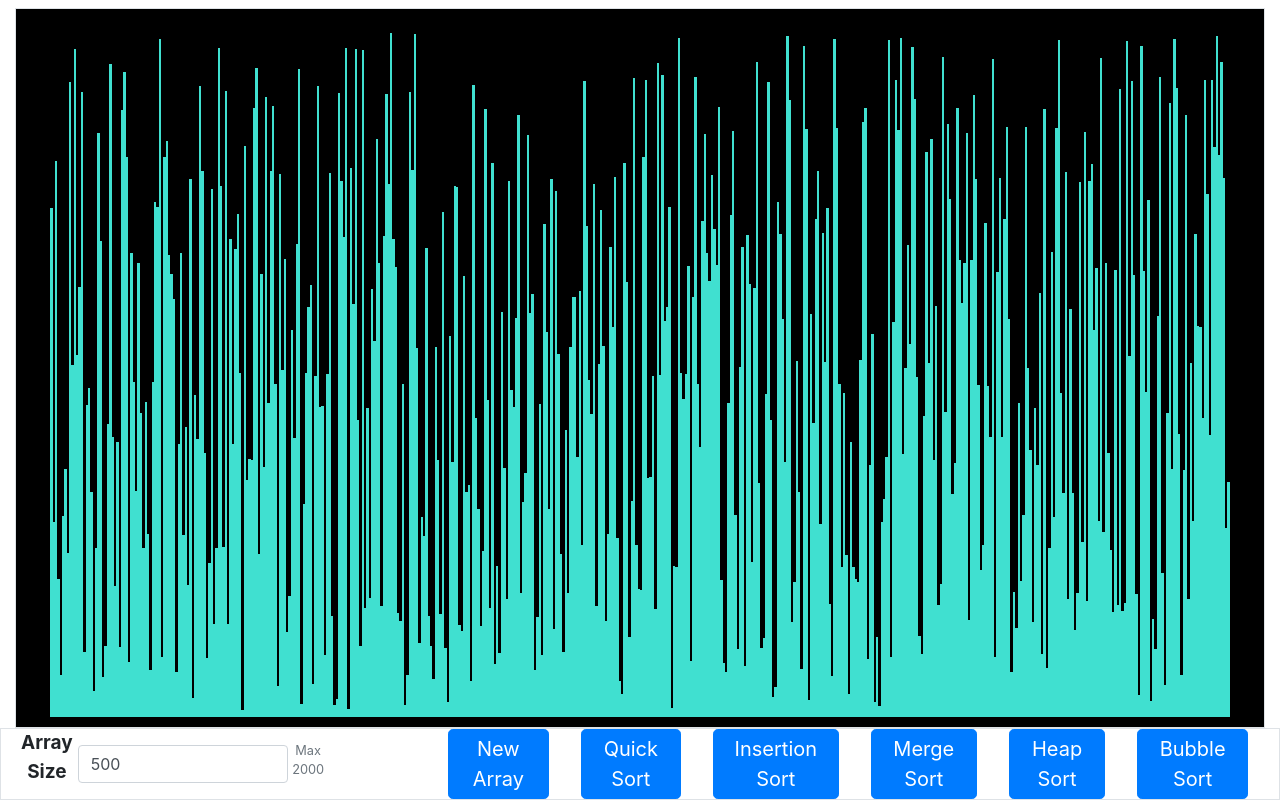
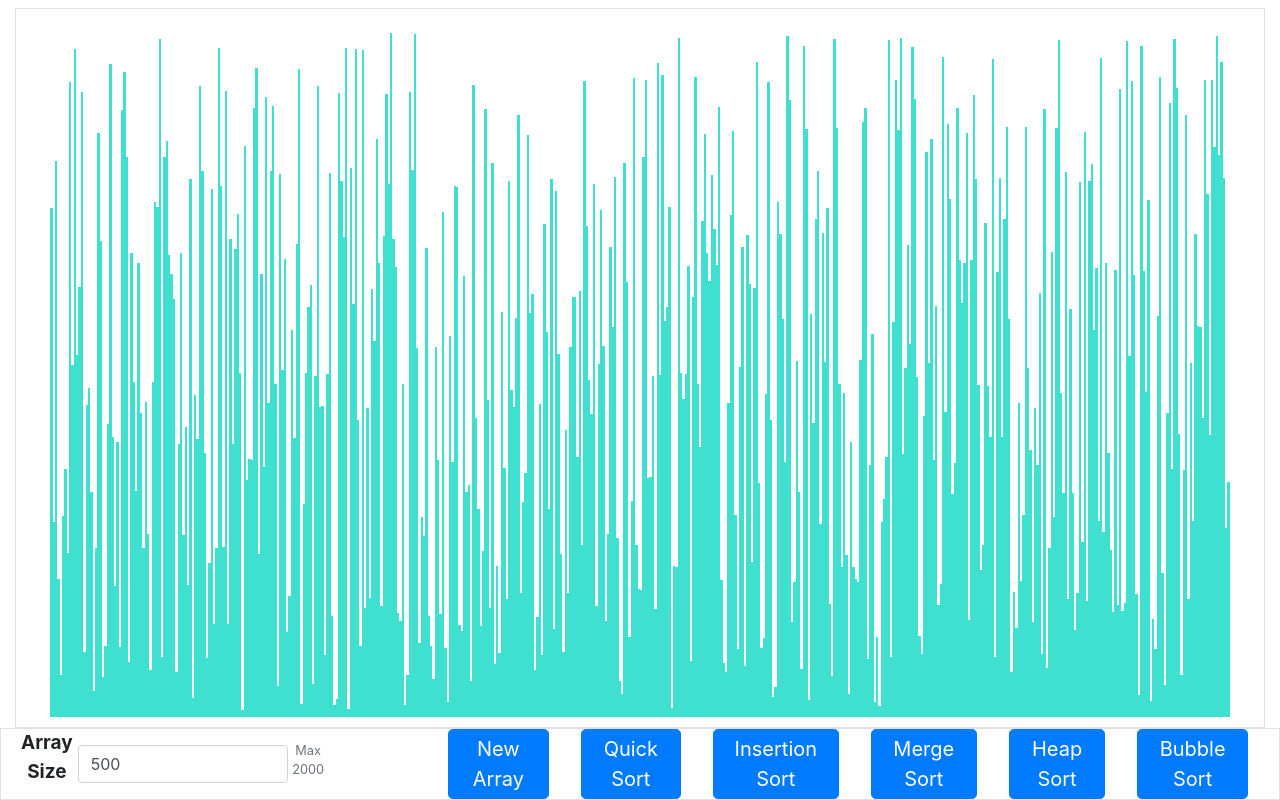
Before and after one commit to MikeLunDev/Array-Sorting-Visualizer-React, a React (Create React App) app: page / in a window 1280 px wide. Built offline with nearby package versions, Linux system fonts and the light colour scheme.

Commit message:
back normal

```diff
--- a/src/SortingVisualizer/SortingVisualizer.jsx
+++ b/src/SortingVisualizer/SortingVisualizer.jsx
@@ -371,7 +371,7 @@ export default class SortingVisualizer extends React.Component {
         <div className="container-fluid ">
           <div
             className="row no-gutters border pt-4 mt-2 w-100"
-            style={{minHeight: '90vh', backgroundColor: 'black'}}>
+            style={{minHeight: '90vh'}}>
             <div className="col-12">
               {array.map((value, idx) => (
                 <div
```
